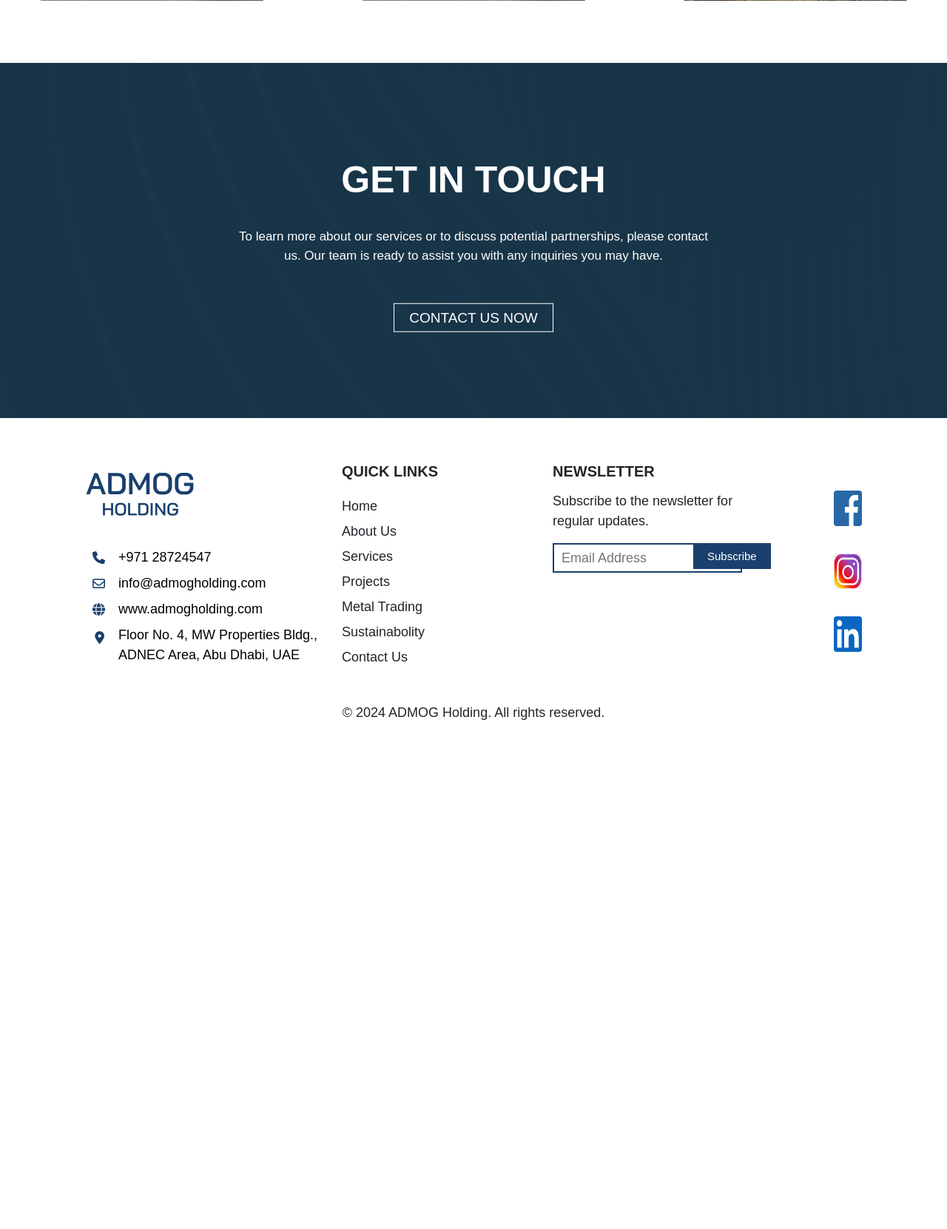
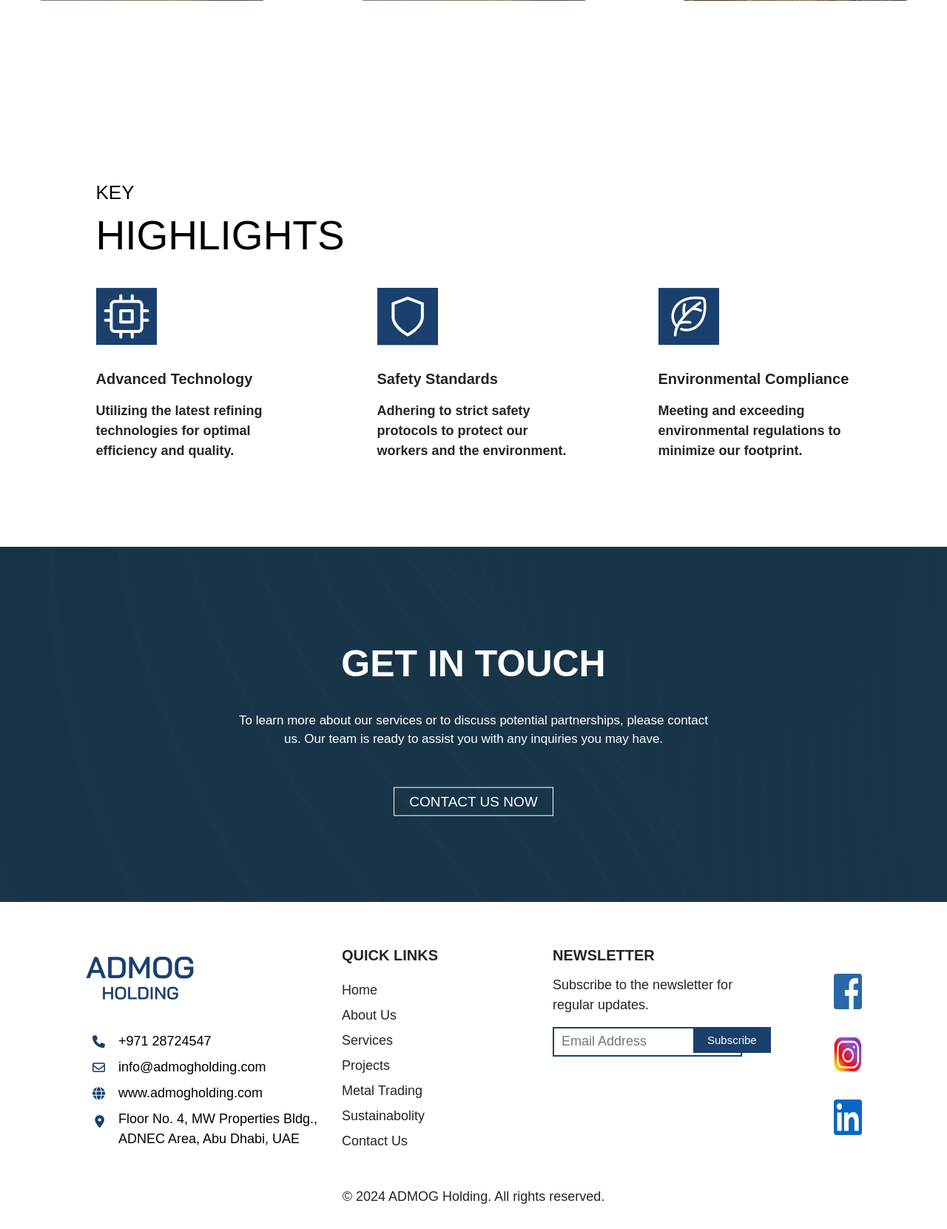
Before and after one commit to nidhik3/new, a CodeIgniter app: page /c1/service in a window 1280 px wide. Shown: the part 1740-3401 px from the top of the page at 74% size. Before the commit the page ends 2713 px from the top, so only its background shows below. Run offline with CodeIgniter, Linux system fonts and the light colour scheme; some libraries are stand-ins or nearby versions; some web fonts are replaced.

Commit message:
service page

```diff
--- a/application/views/service.php
+++ b/application/views/service.php
@@ -67,6 +67,43 @@
 </section>
 
 
+<!-- highlights -->
+<section class="space-y">
+    <div class="container space">
+        <div class="row d-flex justify-content-around ">
+            <div class="col-md-5">
+                <h5 class="tag1"> key</h5>
+            </div>
+            <div class="col-md-5"></div>
+
+
+            <div class="col-md-5">
+                <h5 class="tag2">highlights</h5>
+            </div>
+            <div class="col-md-5"></div>
+        </div>
+    </div>
+    <div class="container ">
+        <div class="row d-flex justify-content-around">
+            <div class="col-md-3">
+                <img src="assets/img/highlight1.png" alt="">
+                <p class="p-paraH m-0">Advanced Technology</p>
+                <p class="p-para p-0">Utilizing the latest refining technologies for optimal efficiency and quality.</p>
+            </div>
+            <div class="col-md-3">
+                <img src="assets/img/highlight2.png" alt="">
+                <p class="p-paraH m-0">Safety Standards</p>
+                <p  class="p-para p-0">Adhering to strict safety protocols to protect our workers and the environment.</p>
+            </div>
+            <div class="col-md-3">
+                <img src="assets/img/highlight3.png" alt="">
+                <p class="p-paraH m-0">Environmental Compliance</p>
+                <p  class="p-para p-0">Meeting and exceeding environmental regulations to minimize our footprint.</p>
+            </div>
+
+        </div>
+    </div>
+</section>
 
 
 
--- a/assets/css/style.css
+++ b/assets/css/style.css
@@ -289,6 +289,11 @@ a, a:hover{
     font-weight: 600;
     padding: 30px 0 15px 0;
   }
+  .p-paraH{
+    font-size: 20px;
+    font-weight: 700;
+    padding: 30px 0 15px 0;
+  }
 
 
   .banner-container {
```
Also changed, not shown: assets/img/highlight1.png (added), assets/img/highlight2.png (added), assets/img/highlight3.png (added).
